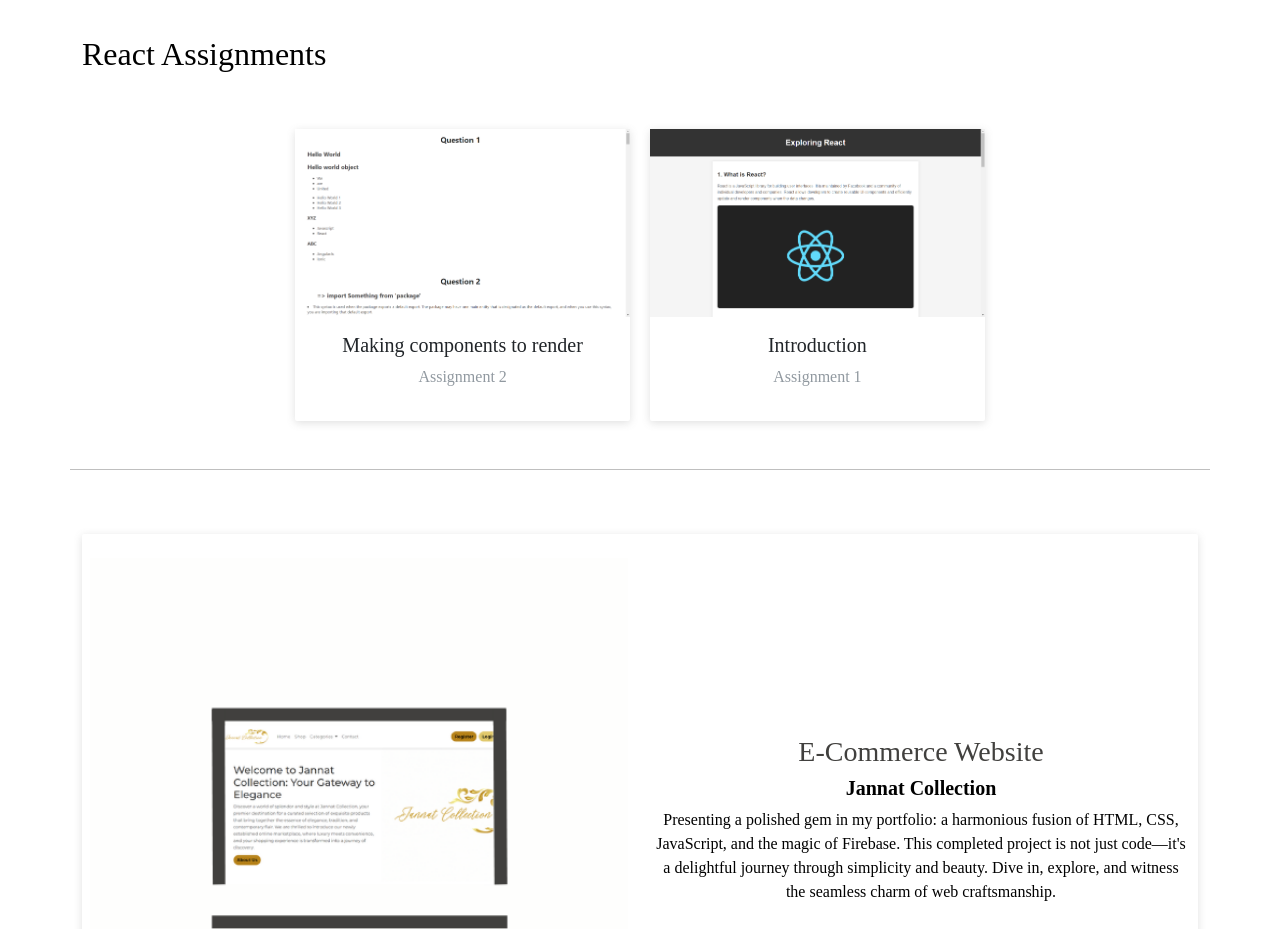
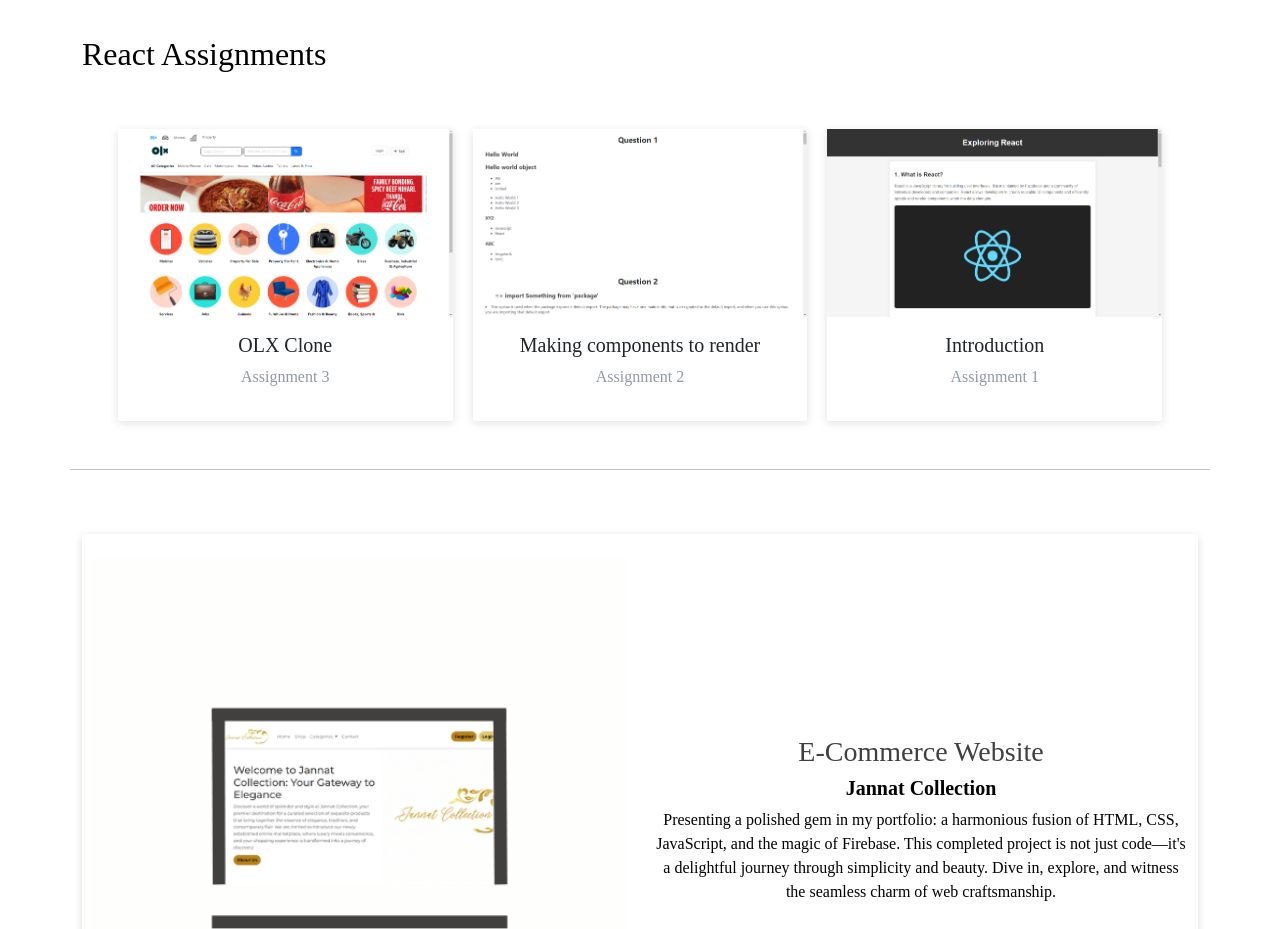
Before and after one commit to Abdulmoizk/Portfolio, a plain HTML site: page index.html in a window 1280 px wide. Shown: the part 1760-2689 px from the top of the page. Drawn offline with nearby package versions, Linux system fonts and the light colour scheme; some packages are replaced by stand-ins of ours; a script that the page names is missing; a web font is replaced by a local one.

Commit message:
olx added

```diff
--- a/index.html
+++ b/index.html
@@ -198,13 +198,13 @@
 
         <div class="dflexx mt-5">
 
-            <!-- <div class="card" onclick="window.location.href='https://spiffy-pika-c2c475.netlify.app/grumpy/' ">
-                <img src="assets/images/grumpy.png" alt="">
+            <div class="card" onclick="window.location.href='https://olx-clone-moizk.netlify.app/">
+                <img src="assets/images/react olx.png" alt="">
                 <div class="card-body text-center">
-                    <h5>Grumpy Bear Clone</h5>
+                    <h5>OLX Clone</h5>
                     <p>Assignment 3</p>
                 </div>
-            </div> -->
+            </div>
             <div class="card " onclick="window.location.href='https://cheerful-kleicha-7aaa51.netlify.app/' ">
                 <img src="assets/images/react2.png" alt="">
                 <div class="card-body text-center">
```
Also changed, not shown: assets/images/react olx.png (added).
